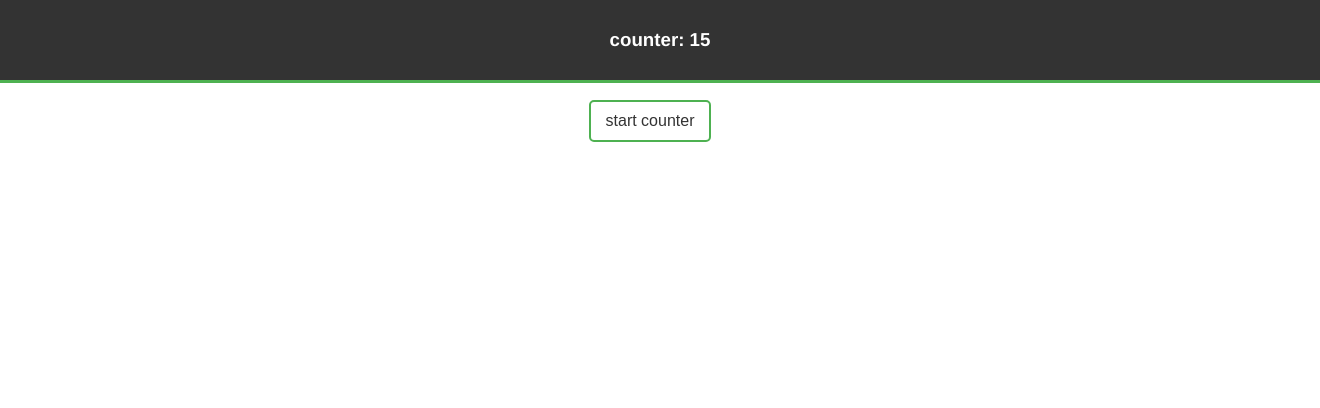
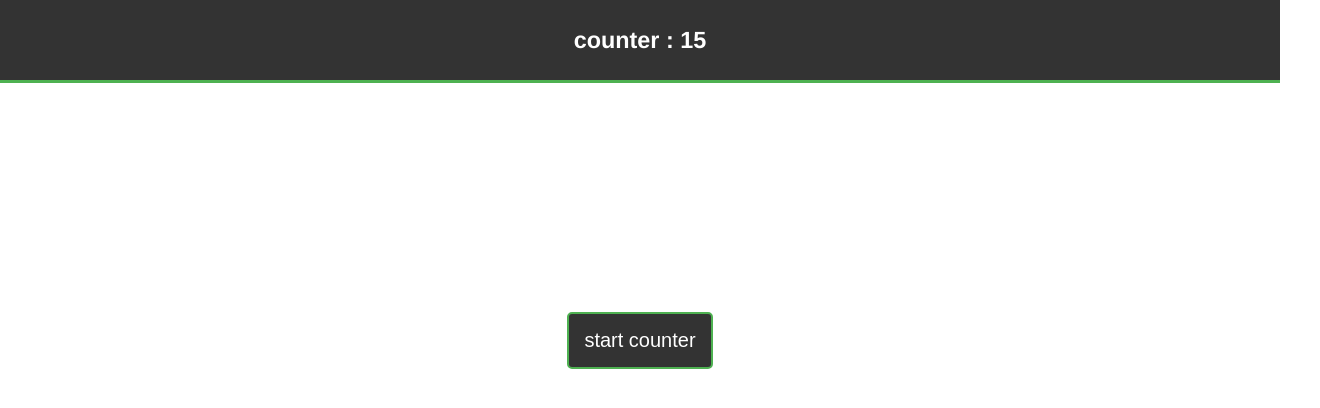
Before and after one commit to zmadineh/frontend-coding-test, a React app: page / in a window 1280 px wide. Shown: the top 408 px of the page, 1320 px wide, since content can reach past the window. Built offline with nearby package versions, Linux system fonts and the light colour scheme.

Commit message:
refactor: some change in styles

```diff
--- a/src/component/body/Body.tsx
+++ b/src/component/body/Body.tsx
@@ -1,25 +1,10 @@
 import type {ReactElement} from "react";
 import type React from "react";
 import {useEffect, useState} from "react";
-import styled from "styled-components";
 
-const MainContent = styled.div`
-  width: 100%;
-  padding: 10px;
-  background-color: #ffffff;
-  display: flex;
-  justify-content: center;
-`;
+import {MainContent} from "../../styled-component/mainContent.style";
+import {Button} from "../../styled-component/button.style";
 
-const Button = styled.button`
-  background: #ffffff;
-  color: #333333;
-  font-size: 1rem;
-  margin: 10px;
-  padding: 10px 15px;
-  border: 2px solid #4eb151;
-  border-radius: 5px;
-`;
 
 interface BodyPropsType {
     counter: number,
@@ -39,9 +24,7 @@ function Body ({counter, setCounter} : BodyPropsType) : ReactElement {
             }, 1000);
         else setIsActive(false)
 
-        return () => {
-            clearInterval(interval);
-        };
+        return () => clearInterval(interval);
     }, [isActive, counter, setCounter]);
 
     const startCounter = () => {
--- a/src/component/header/Header.tsx
+++ b/src/component/header/Header.tsx
@@ -13,6 +13,7 @@ interface HeaderPropsType {
 function Header({counter} : HeaderPropsType) : ReactElement {
 
     const [openMenu, setOpenMenu] = useState(false);
+
     const handleMenuClick = () => setOpenMenu(!openMenu);
 
     return (
@@ -23,7 +24,7 @@ function Header({counter} : HeaderPropsType) : ReactElement {
                     <Bar></Bar>
                     <Bar></Bar>
                 </Hamburger>
-                <h3> counter: {counter} </h3>
+                <h3> counter : {counter} </h3>
                 <Sidebar open={openMenu}>
                     <SidebarList>
                         <li>first</li>
--- /dev/null
+++ b/src/styled-component/button.style.ts
@@ -0,0 +1,11 @@
+import styled from "styled-components";
+
+export const Button = styled.button`
+  background: #333333;
+  color: #ffffff;
+  font-size: 20px;
+  margin: 10px;
+  padding: 15px 15px;
+  border: 2px solid #4eb151;
+  border-radius: 5px;
+`;
--- /dev/null
+++ b/src/styled-component/mainContent.style.ts
@@ -0,0 +1,10 @@
+import styled from "styled-components";
+
+export const MainContent = styled.div`
+  padding: 10px;
+  min-height: 500px;
+  background-color: #ffffff;
+  display: flex;
+  justify-content: center;
+  align-items: center;
+`;
--- a/src/styled-component/mainHeader.style.ts
+++ b/src/styled-component/mainHeader.style.ts
@@ -3,27 +3,29 @@ import {devices} from "./devices.style";
 
 export const HeaderContainer = styled.div`
   height: 80px;
-  width: 100%;
+  //width: 100%;
   //padding: 10px;
   position: relative;
 `;
 
 export const HeaderContent = styled.div`
-  background-color: #333333;
-  font-weight: bold;
-  color: #FFFFFF;
   padding: 10px 20px;
   border-bottom: 3px solid #4eb151;
   overflow: hidden;
   position: sticky;
   top: 0;
   left: 0;
-  width: 100%;
+  //width: 100%;
   height: 60px;
   display: flex;
   align-items: center;
   justify-content: space-between;
 
+  font-weight: bold;
+  font-size: 20px;
+  background-color: #333333;
+  color: #FFFFFF;
+
   @media ${devices.laptop} {
     justify-content: center;
   }
```
